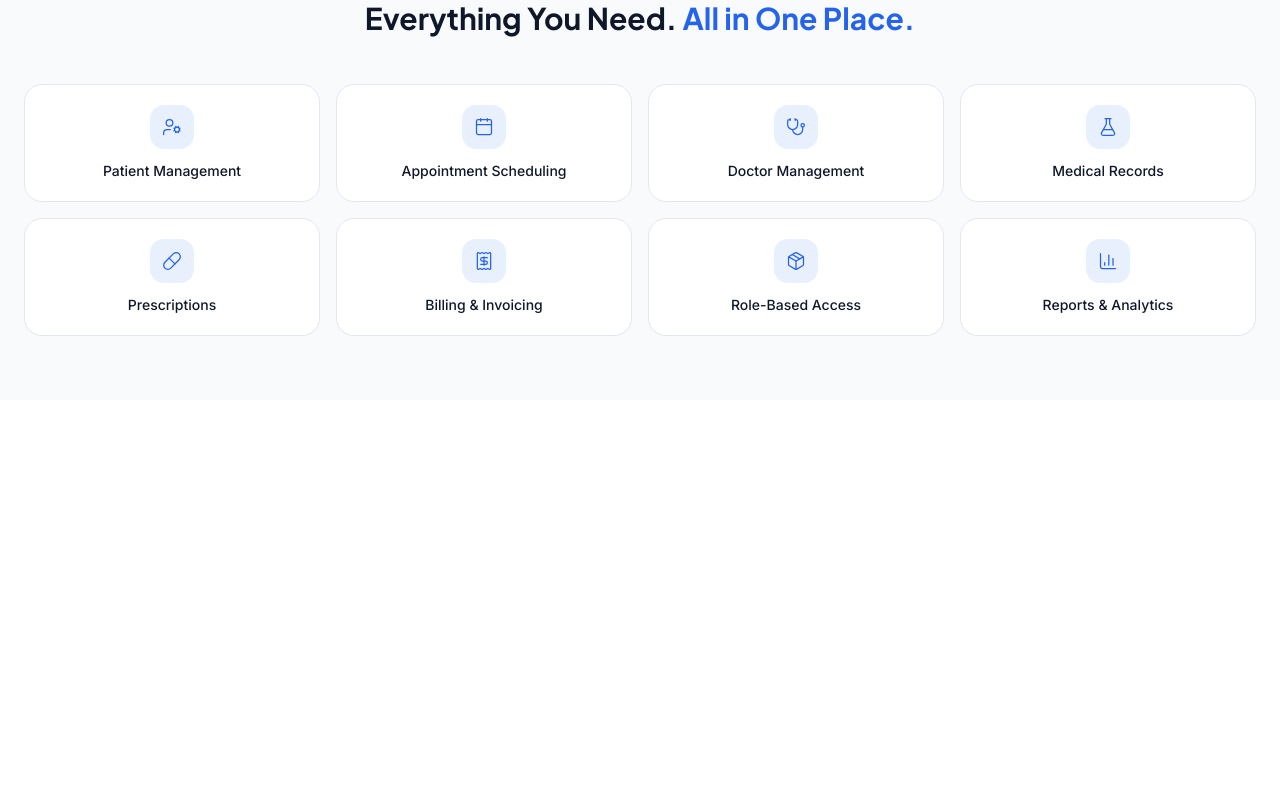
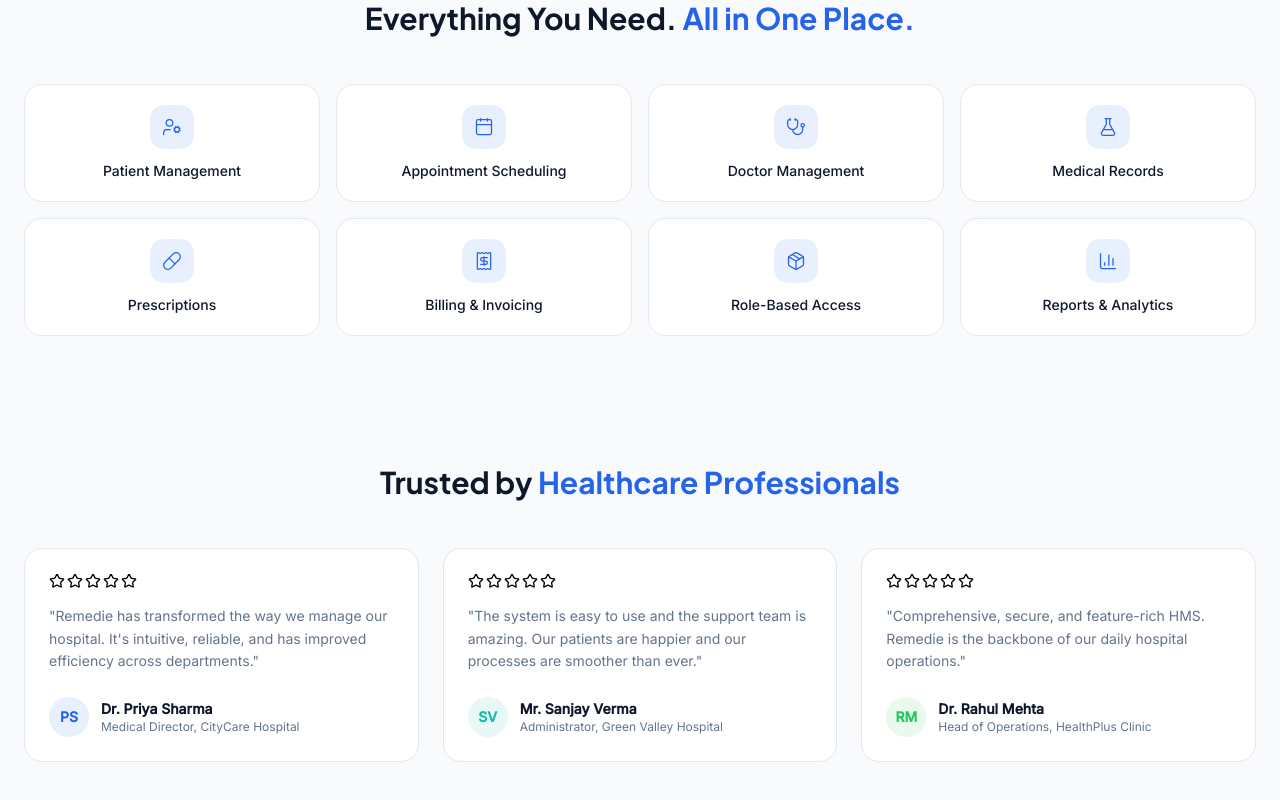
Before and after one commit to Sunita-lab/Remedie, a React (Vite) app in the folder client/: page / in a window 1280 px wide. Shown: the part 1255-2055 px from the top of the page. Before the commit the page ends 1655 px from the top, so only its background shows below. Built offline with nearby package versions, Linux system fonts and the light colour scheme; no server answers.

Commit message:
feat: landing page features grid and testimonials section

```diff
--- /dev/null
+++ b/client/src/components/landing/Testimonials.jsx
@@ -0,0 +1,64 @@
+import { Star } from "lucide-react";
+
+const Testimonials = () => {
+  const testimonials = [
+    {
+      quote:
+        "Remedie has transformed the way we manage our hospital. It's intuitive, reliable, and has improved efficiency across departments.",
+      name: "Dr. Priya Sharma",
+      role: "Medical Director, CityCare Hospital",
+      initials: "PS",
+      color: "bg-primary/10 text-primary",
+    },
+    {
+      quote:
+        "The system is easy to use and the support team is amazing. Our patients are happier and our processes are smoother than ever.",
+      name: "Mr. Sanjay Verma",
+      role: "Administrator, Green Valley Hospital",
+      initials: "SV",
+      color: "bg-secondary/10 text-secondary",
+    },
+    {
+      quote:
+        "Comprehensive, secure, and feature-rich HMS. Remedie is the backbone of our daily hospital operations.",
+      name: "Dr. Rahul Mehta",
+      role: "Head of Operations, HealthPlus Clinic",
+      initials: "RM",
+      color: "bg-accent/10 text-accent",
+    },
+  ];
+
+  return (
+    <section className="max-w-7xl mx-auto px-6 py-16">
+      <h2 className="text-3xl font-bold text-foreground text-center mb-12">
+        Trusted by <span className="text-primary">Healthcare Professionals</span>
+      </h2>
+
+      <div className="grid grid-cols-1 md:grid-cols-3 gap-6">
+        {testimonials.map(({ quote, name, role, initials, color }) => (
+          <div key={name} className="bg-card border border-border rounded-xl p-6">
+            <div className="flex gap-0.5 mb-4">
+              {[...Array(5)].map((_, i) => (
+                <Star key={i} className="w-4 h-4 fill-warning text-warning" />
+              ))}
+            </div>
+            <p className="text-sm text-muted-foreground leading-relaxed mb-6">
+              "{quote}"
+            </p>
+            <div className="flex items-center gap-3">
+              <div className={`w-10 h-10 rounded-full flex items-center justify-center text-sm font-semibold ${color}`}>
+                {initials}
+              </div>
+              <div>
+                <p className="text-sm font-semibold text-foreground">{name}</p>
+                <p className="text-xs text-muted-foreground">{role}</p>
+              </div>
+            </div>
+          </div>
+        ))}
+      </div>
+    </section>
+  );
+};
+
+export default Testimonials;
--- a/client/src/pages/Landing.jsx
+++ b/client/src/pages/Landing.jsx
@@ -3,6 +3,7 @@ import Hero from "@/components/landing/Hero";
 import Stats from "@/components/landing/Stats";
 import FlowOfCare from "@/components/landing/FlowOfCare";
 import Features from "@/components/landing/Features";
+import Testimonials from "@/components/landing/Testimonials";
 
 const Landing = () => {
   return (
@@ -12,6 +13,7 @@ const Landing = () => {
         <Stats />
         <FlowOfCare />
         <Features />
+        <Testimonials />
     </div>
   );
 };
```
